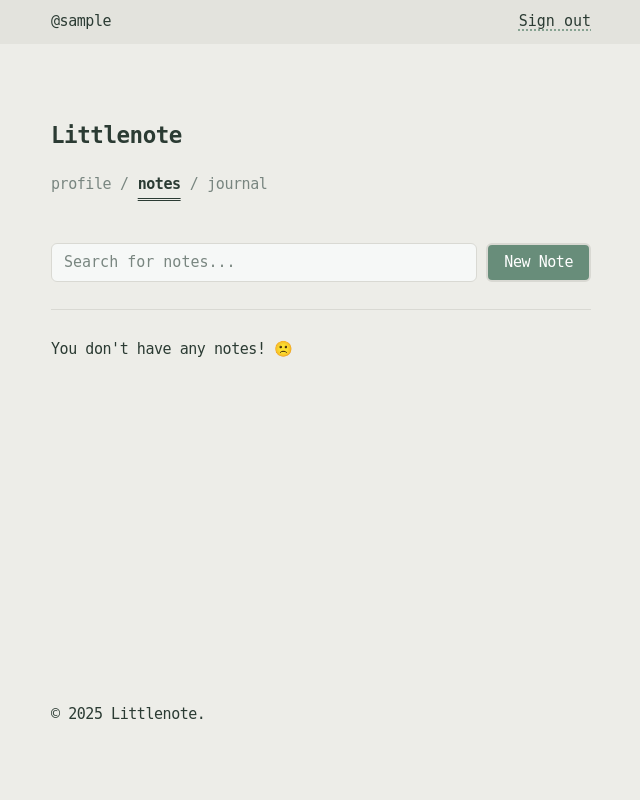
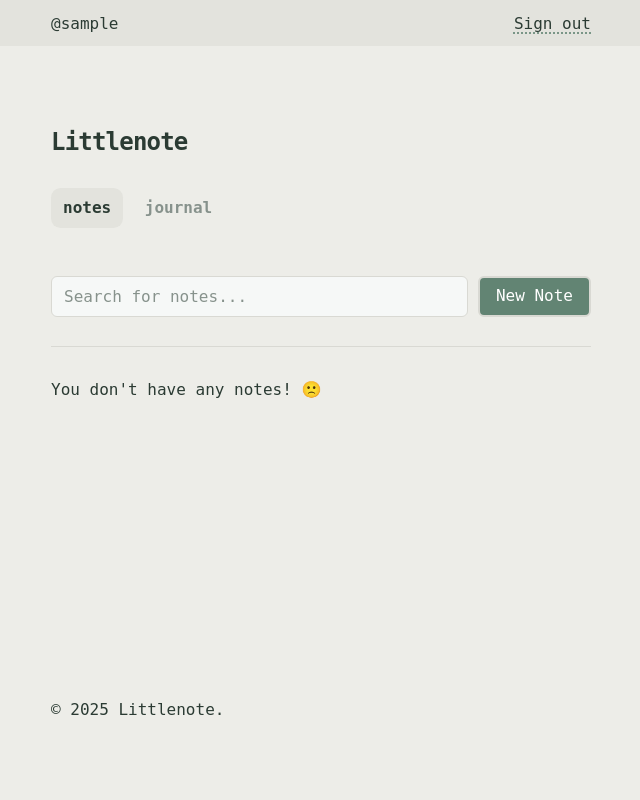
Before and after one commit to nmsalvatore/Littlenote, a Django app: page /notes/ in a window 1280 px wide. Shown: the whole page, without its empty margins (319-959 px from the left). Run offline with Django 5.2, Linux system fonts and the light colour scheme; the visitor is signed in with stand-in values (Sample User, id 1); data that the repository does not hold is empty; parts of the project's set-up code (start-up, migrations or seed data) failed here and were passed over.

Commit message:
style: design fuckery

```diff
--- a/src/apps/journal/static/journal/css/journal.css
+++ b/src/apps/journal/static/journal/css/journal.css
@@ -10,6 +10,7 @@ form > button[type="submit"] {
 }
 
 .journal-entry {
+    color: var(--color-secondary);
     display: flex;
     flex-direction: column;
     gap: var(--spacing-sm);
@@ -19,5 +20,5 @@ form > button[type="submit"] {
 }
 
 .journal-entry time {
-    display: block;
+    font-size: 0.9rem;
 }
--- a/src/apps/journal/templates/journal/journal.html
+++ b/src/apps/journal/templates/journal/journal.html
@@ -14,8 +14,7 @@
         </form>
         {% for entry in journal_entries %}
             <div class="journal-entry">
-                <time datetime="{{ entry.created_at | date:'Y-m-d' }}">{{ entry.created_at | date:"n.j.y" }}</time>
-                <hr>
+                <time datetime="{{ entry.created_at | date:'Y-m-d' }}">{{ entry.created_at }}</time>
                 {{ entry.content|linebreaks }}
             </div>
         {% endfor %}
--- a/src/apps/notes/static/notes/css/list.css
+++ b/src/apps/notes/static/notes/css/list.css
@@ -16,7 +16,7 @@ ul.note-list > li a {
 }
 
 ul.note-list > li time {
-    width: 10ch;
+    font-size: inherit;
 }
 
 div.actions {
--- a/src/apps/notes/templates/notes/detail.html
+++ b/src/apps/notes/templates/notes/detail.html
@@ -23,7 +23,7 @@
                 <details class="more-options">
                     <summary class="more-options-icon">&vellip;</summary>
                     <menu>
-                        <li><a href="{% url 'notes:edit' note.id %}">Edit note</a></li>
+                        <li><a href="{% url 'notes:edit' note.id %}" class="btn">Edit note</a></li>
                         <li><button id="delete_note_button">Delete note</button></li>
                     </menu>
                 </details>
--- a/src/apps/notes/templates/notes/list.html
+++ b/src/apps/notes/templates/notes/list.html
@@ -20,7 +20,7 @@
                 hx-push-url="true"
                 placeholder="Search for notes...">
         </form>
-        <a href="{% url 'notes:new' %}">New Note</a>
+        <a href="{% url 'notes:new' %}" class="btn">New Note</a>
     </div>
     <hr>
     {% if notes %}
--- a/src/apps/notes/views.py
+++ b/src/apps/notes/views.py
@@ -13,6 +13,7 @@ class NotesListView(LoginRequiredMixin, ListView):
     """
     View for the notes list page.
     """
+
     model = Note
     context_object_name = "notes"
     redirect_field_name = None
@@ -29,8 +30,7 @@ class NotesListView(LoginRequiredMixin, ListView):
 
         if query:
             queryset = queryset.filter(
-                Q(title__icontains=query) |
-                Q(content__icontains=query)
+                Q(title__icontains=query) | Q(content__icontains=query)
             )
 
         return queryset
@@ -40,6 +40,7 @@ class NoteCreateView(LoginRequiredMixin, CreateView):
     """
     View for the new note page.
     """
+
     model = Note
     fields = ["title", "content"]
     template_name = "notes/new.html"
@@ -55,6 +56,7 @@ class NoteDeleteView(LoginRequiredMixin, DeleteView):
     """
     View for note deletion.
     """
+
     model = Note
     success_url = reverse_lazy("notes:list")
     template_name = "notes/delete.html"
@@ -73,6 +75,7 @@ class NoteDetailView(LoginRequiredMixin, DetailView):
     """
     View for a single note.
     """
+
     model = Note
     template_name = "notes/detail.html"
     redirect_field_name = None
@@ -90,12 +93,12 @@ class NoteEditView(LoginRequiredMixin, UpdateView):
     """
     View for note edit page.
     """
+
     model = Note
     fields = ["title", "content"]
     template_name = "notes/edit.html"
     context_object_name = "note"
     redirect_field_name = None
-    success_url = reverse_lazy("notes:list")
 
     def get_object(self, queryset=None):
         note = super().get_object(queryset)
@@ -104,3 +107,6 @@ class NoteEditView(LoginRequiredMixin, UpdateView):
             raise Http404
 
         return note
+
+    def get_success_url(self):
+        return reverse_lazy("notes:detail", args=[self.object.id])
--- a/src/static/css/app.css
+++ b/src/static/css/app.css
@@ -47,30 +47,25 @@ body > header a .text {
 
 body > header > nav {
     display: flex;
+    gap: var(--spacing-xs);
     text-transform: lowercase;
 }
 
 .nav-item {
     color: var(--color-dull);
     display: inline-flex;
+    font-weight: 600;
 }
 
 .nav-item.active > a {
+    background: var(--color-lighter);
+    border-radius: 1ch;
     color: var(--color-primary);
-    text-decoration: underline;
-    text-underline-offset: var(--spacing-xs);
-    text-decoration-thickness: 1px;
-    text-decoration-style: double;
-    font-weight: 600;
 }
 
 .nav-item > a {
     color: inherit;
-}
-
-.nav-item:not(.nav-item:last-child)::after {
-    content: "/";
-    padding: 0 1ch;
+    padding: 6px 12px;
 }
 
 /* app-level code styles */
@@ -132,5 +127,5 @@ form:has(textarea[name="content"]) > button[type="submit"] {
     background: var(--color-action);
     border-radius: 6px;
     border: 2px solid var(--color-light);
-    padding: 6px 16px;
+    padding: 5px 16px;
 }
--- a/src/static/css/base.css
+++ b/src/static/css/base.css
@@ -5,8 +5,9 @@
     --color-lighter: hsl(60 10% 88%);
     --color-bg: hsl(60 12% 92%);
     --color-primary: hsl(150 15% 20%);
-    --color-dull: hsl(150 5% 50%);
-    --color-action: hsl(150 15% 48%);
+    --color-secondary: hsl(150 5% 27%);
+    --color-dull: hsl(150 5% 55%);
+    --color-action: hsl(150 15% 45%);
 
     /* spacing */
     --spacing-xs: 1ch;
@@ -19,8 +20,8 @@
 html {
     background: var(--color-bg);
     color: var(--color-primary);
-    font-family: ui-monospace, monospace;
-    font-size: 15px;
+    font-family: monospace;
+    font-size: 16px;
 }
 
 /* sections */
@@ -30,7 +31,6 @@ body {
     flex-direction: column;
     min-height: 100dvh;
     line-height: 1.7;
-    letter-spacing: -0.03rem;
 }
 
 body > header,
@@ -52,7 +52,7 @@ body > footer {
 body > header {
     display: flex;
     flex-direction: column;
-    gap: var(--spacing-sm);
+    gap: var(--spacing-md);
     padding-bottom: var(--spacing-lg);
     padding-top: var(--spacing-xl);
 }
@@ -99,6 +99,9 @@ h3,
 h4,
 h5,
 h6 {
+    color: var(--color-primary);
+    letter-spacing: -0.05rem;
+    line-height: 1.5;
     margin-bottom: var(--spacing-sm);
 }
 
@@ -112,13 +115,11 @@ p:last-child {
 
 a {
     color: inherit;
-    text-underline-offset: 4px;
-    text-decoration-style: dotted;
-    text-decoration-color: var(--color-action);
 }
 
 time {
     color: var(--color-dull);
+    font-size: 0.9rem;
 }
 
 *::placeholder {
--- a/src/templates/partials/navbar.html
+++ b/src/templates/partials/navbar.html
@@ -1,7 +1,4 @@
 <nav>
-    <div class="nav-item">
-        <a href="/">Profile</a>
-    </div>
     <div class="nav-item {% if request.resolver_match.app_name == 'notes' %}active{% endif %}">
         <a href="{% url 'notes:list' %}">Notes</a>
     </div>
```
Also changed, not shown: src/apps/notes/static/notes/css/detail.css (+7 -2 lines).
